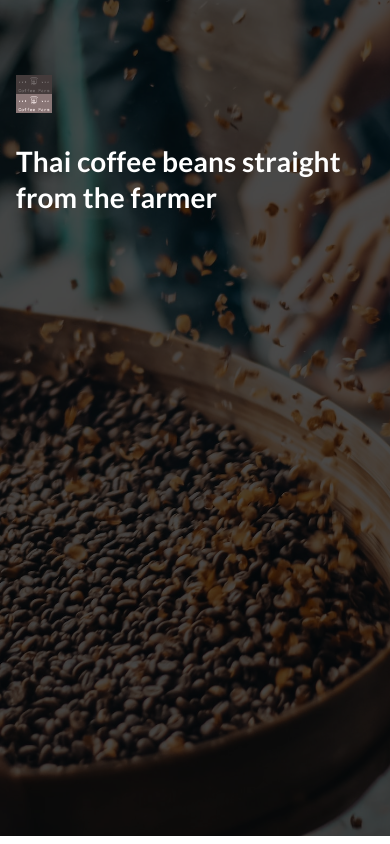
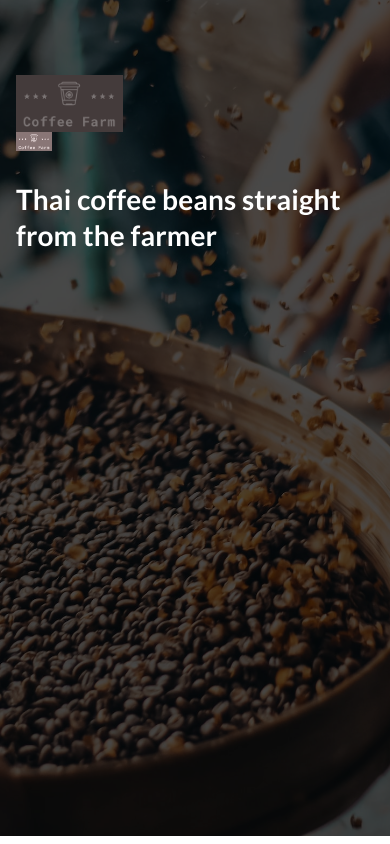
Before and after one commit to BrianLavery/coffee_app_client, a React (Create React App) app: page / in a window 390 px wide. Built offline with nearby package versions, Linux system fonts and the light colour scheme.

Commit message:
uninstalled semantic UI

```diff
--- a/package.json
+++ b/package.json
@@ -13,9 +13,7 @@
     "react": "^18.2.0",
     "react-dom": "^18.2.0",
     "react-final-form": "^6.5.9",
-    "react-scripts": "^2.1.3",
-    "semantic-ui-css": "^2.4.1",
-    "semantic-ui-react": "^2.1.3",
+    "react-scripts": "^5.0.1",
     "web-vitals": "^2.1.4"
   },
   "scripts": {
--- a/src/components/App.js
+++ b/src/components/App.js
@@ -1,5 +1,5 @@
 import React from 'react';
-import { CssBaseline, Box } from '@mui/material';
+import { CssBaseline } from '@mui/material';
 
 import BackgroundImage from './BackgroundImage';
 import LogoImage from './LogoImage';
--- a/src/components/LogoImage.css
+++ b/src/components/LogoImage.css
@@ -6,7 +6,6 @@
 .logo-image__image {
     display: block;
     width: 100%;
-    height: 100%;
 }
 
 .logo-image__overlay {
@@ -17,3 +16,10 @@
     background-color: rgba(0, 0, 0, 0.5); /* Black see-through */
     width: 100%;
 }
+
+/* Responsive image width */
+@media only screen and (max-width: 640px) {
+    .logo-image {
+        max-width: 30%;
+    }
+}
```
Also changed, not shown: 1 other file (tests, documents, lock files or other folders).
